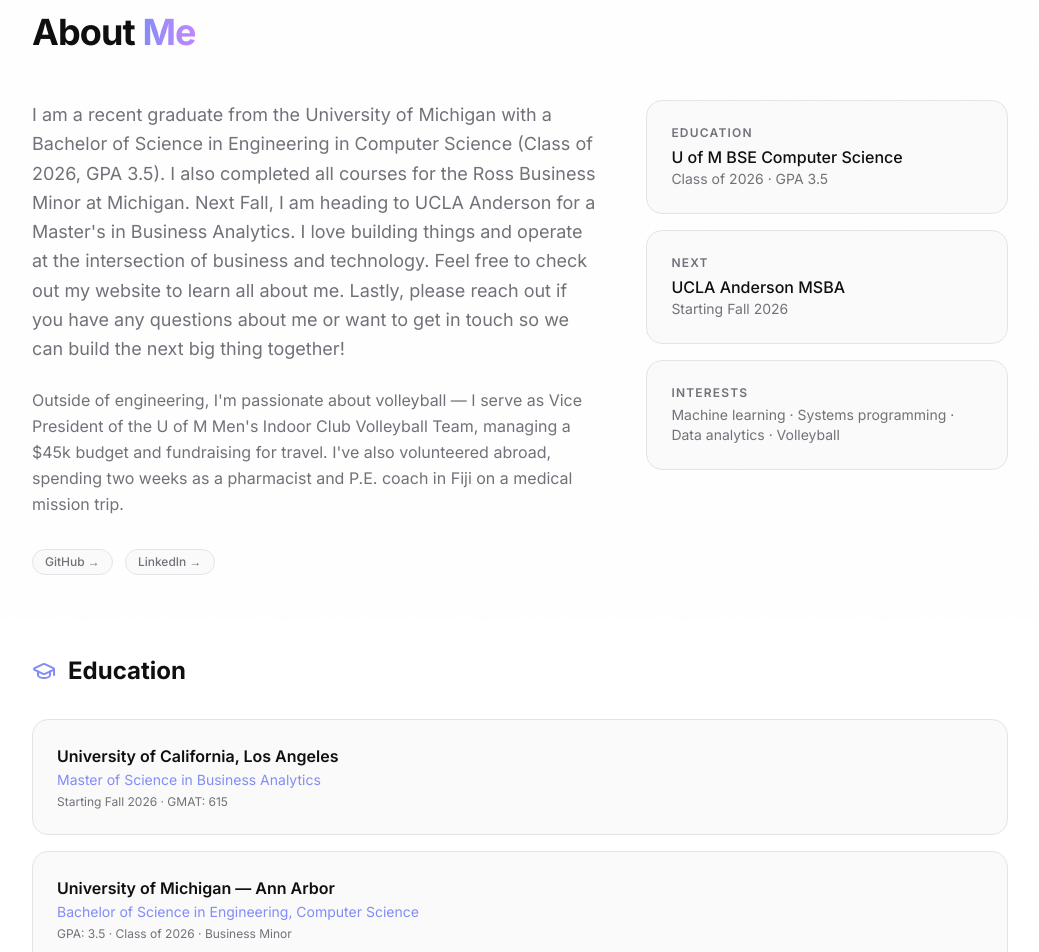
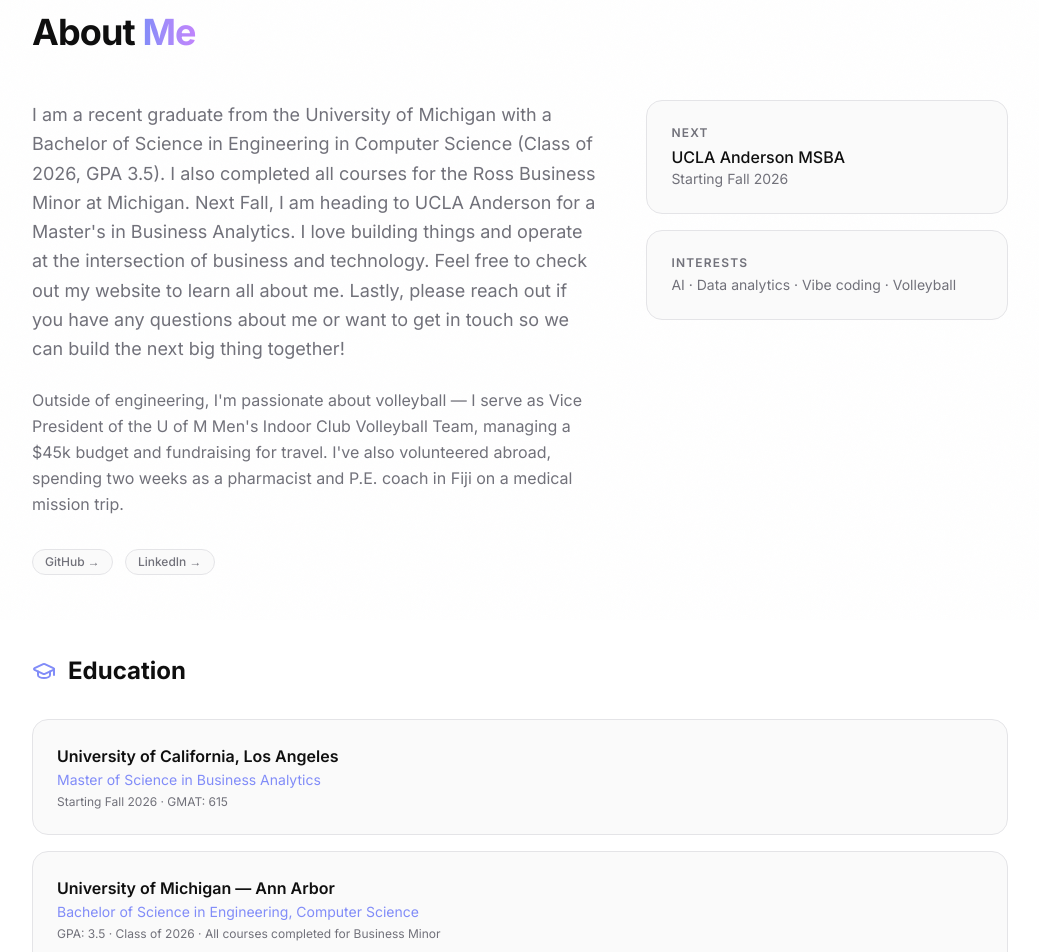
Before and after one commit to PrestonJacks0n/Personal-Website, a Next.js app: page /about in a window 1280 px wide. Shown: the part 180-1132 px from the top of the page, without its empty margins (120-1159 px from the left). Built offline with nearby package versions, Linux system fonts and the light colour scheme.

Commit message:
About: remove Education card, update interests, fix Business Minor note; add Padres TV SVG

```diff
--- a/src/app/about/page.tsx
+++ b/src/app/about/page.tsx
@@ -55,28 +55,19 @@
             <FadeIn delay={0.2}>
               <div className="card">
                 <p className="mb-1 text-xs font-semibold uppercase tracking-widest text-[rgb(var(--muted))]">
-                  Education
-                </p>
-                <p className="font-medium">U of M BSE Computer Science</p>
-                <p className="text-sm text-[rgb(var(--muted))]">Class of 2026 · GPA 3.5</p>
-              </div>
-            </FadeIn>
-            <FadeIn delay={0.25}>
-              <div className="card">
-                <p className="mb-1 text-xs font-semibold uppercase tracking-widest text-[rgb(var(--muted))]">
                   Next
                 </p>
                 <p className="font-medium">UCLA Anderson MSBA</p>
                 <p className="text-sm text-[rgb(var(--muted))]">Starting Fall 2026</p>
               </div>
             </FadeIn>
-            <FadeIn delay={0.3}>
+            <FadeIn delay={0.25}>
               <div className="card">
                 <p className="mb-1 text-xs font-semibold uppercase tracking-widest text-[rgb(var(--muted))]">
                   Interests
                 </p>
                 <p className="text-sm text-[rgb(var(--muted))]">
-                  Machine learning · Systems programming · Data analytics · Volleyball
+                  AI · Data analytics · Vibe coding · Volleyball
                 </p>
               </div>
             </FadeIn>
--- a/src/data/content.ts
+++ b/src/data/content.ts
@@ -25,7 +25,7 @@
   {
     school: "University of Michigan — Ann Arbor",
     degree: "Bachelor of Science in Engineering, Computer Science",
-    note: "GPA: 3.5 · Class of 2026 · Business Minor",
+    note: "GPA: 3.5 · Class of 2026 · All courses completed for Business Minor",
     url: "https://umich.edu/",
     courses: [
       "Intro to ML",
```
Also changed, not shown: public/lab/padres-tv-diagram.svg (added).
